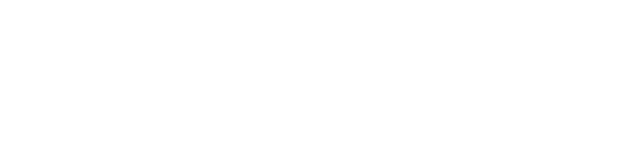
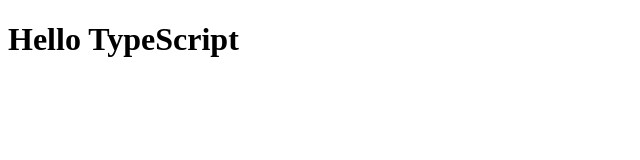
Before and after one commit to pnlinh/introduction-typescript, a website: page dist/index.html in a window 1280 px wide. Shown: the whole page, without its empty margins (0-640 px from the left). Drawn offline with Linux system fonts and the light colour scheme.

Commit message:
update index page

```diff
--- a/dist/index.html
+++ b/dist/index.html
@@ -3,9 +3,9 @@
 <head>
     <meta charset="UTF-8">
     <title>TypeScript</title>
-    <script src="./index.js" defer></script>
 </head>
 <body>
-
+<h1>Hello TypeScript</h1>
+<script src="./index.js" defer></script>
 </body>
 </html>
```
